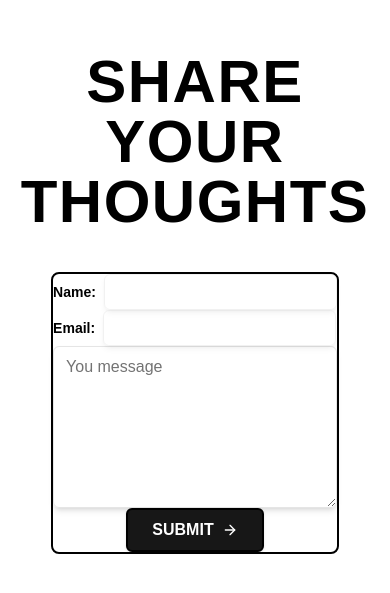
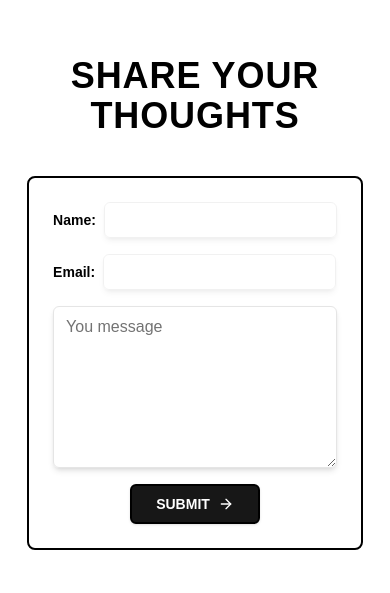
Before and after one commit to saadtresayyed10/avon-ai, a Next.js app: page /feedback in a window 390 px wide. Shown: the part 139-732 px from the top of the page. Built offline with nearby package versions, Linux system fonts and the light colour scheme; no server answers.

Commit message:
Feedback form done for phone

```diff
--- a/app/_components/Feedback.tsx
+++ b/app/_components/Feedback.tsx
@@ -50,12 +50,12 @@ const Feedback = () => {
 
   return (
     <div className="flex flex-col justify-center items-center w-full bg-white text-black min-h-screen gap-y-10">
-      <h1 className="font-bold mt-10 text-6xl text-center uppercase tracking-wide">
+      <h1 className="font-bold mt-10 lg:text-6xl text-4xl text-center uppercase tracking-wide">
         Share your thoughts
       </h1>
       <form
         onSubmit={handleSubmit}
-        className="flex justify-start items-start flex-col lg:gap-y-6 lg:p-8 border-2 border-black rounded-lg"
+        className="flex justify-start items-start flex-col lg:gap-y-6 gap-y-4 p-6 lg:p-8 border-2 border-black rounded-lg"
       >
         <Input
           type="text"
@@ -97,14 +97,14 @@ const Feedback = () => {
         ></Textarea>
         <div className="flex justify-center items-center w-full">
           {isLoading ? (
-            <button className="lg:text-sm bg-neutral-900 px-6 py-2 rounded-md shadow text-white font-semibold uppercase flex items-center gap-x-2 hover:bg-white hover:text-black hover:gap-x-4 duration-300 border-black border-2">
+            <button className="text-sm bg-neutral-900 px-6 py-2 rounded-md shadow text-white font-semibold uppercase flex items-center gap-x-2 hover:bg-white hover:text-black hover:gap-x-4 duration-300 border-black border-2">
               Please Wait
               <span>
                 <Loader2 className="w-4 h-4 animate-spin" />
               </span>
             </button>
           ) : (
-            <button className="lg:text-sm bg-neutral-900 px-6 py-2 rounded-md shadow text-white font-semibold uppercase flex items-center gap-x-2 hover:bg-white hover:text-black hover:gap-x-4 duration-300 border-black border-2">
+            <button className="text-sm bg-neutral-900 px-6 py-2 rounded-md shadow text-white font-semibold uppercase flex items-center gap-x-2 hover:bg-white hover:text-black hover:gap-x-4 duration-300 border-black border-2">
               Submit
               <span>
                 <ArrowRight className="w-4 h-4" />
--- a/app/_components/HeroSection.tsx
+++ b/app/_components/HeroSection.tsx
@@ -5,17 +5,17 @@ import Link from "next/link";
 const HeroSection = () => {
   return (
     <div className="flex justify-center items-center flex-col gap-y-5 mt-10">
-      <h1 className="lg:text-6xl font-bold uppercase tracking-wide text-center">
+      <h1 className="lg:text-6xl text-4xl font-bold uppercase tracking-wide text-center">
         Your smart companion for creativity, knowledge, and problem-solving.
       </h1>
-      <p className="lg:text-xl font-semibold uppercase tracking-wide text-center w-[60%]">
+      <p className="lg:text-xl text-lg font-semibold uppercase tracking-wide text-center lg:w-[60%] w-[80%]">
         An advanced AI assistant designed to enhance creativity, streamline
         problem-solving, support learning, and provide insightful, intelligent
         interactions.
       </p>
       <SignedOut>
         <SignInButton mode="modal">
-          <button className="lg:text-sm bg-neutral-900 px-6 py-2 rounded-md shadow text-white font-semibold uppercase flex items-center gap-x-2 hover:bg-white hover:text-black hover:gap-x-4 duration-300 border-black border-2">
+          <button className="text-sm bg-neutral-900 px-6 py-2 rounded-md shadow text-white font-semibold uppercase flex items-center gap-x-2 hover:bg-white hover:text-black hover:gap-x-4 duration-300 border-black border-2">
             Try Avon
             <span>
               <ArrowUpRightIcon className="w-4 h-4" />
```
